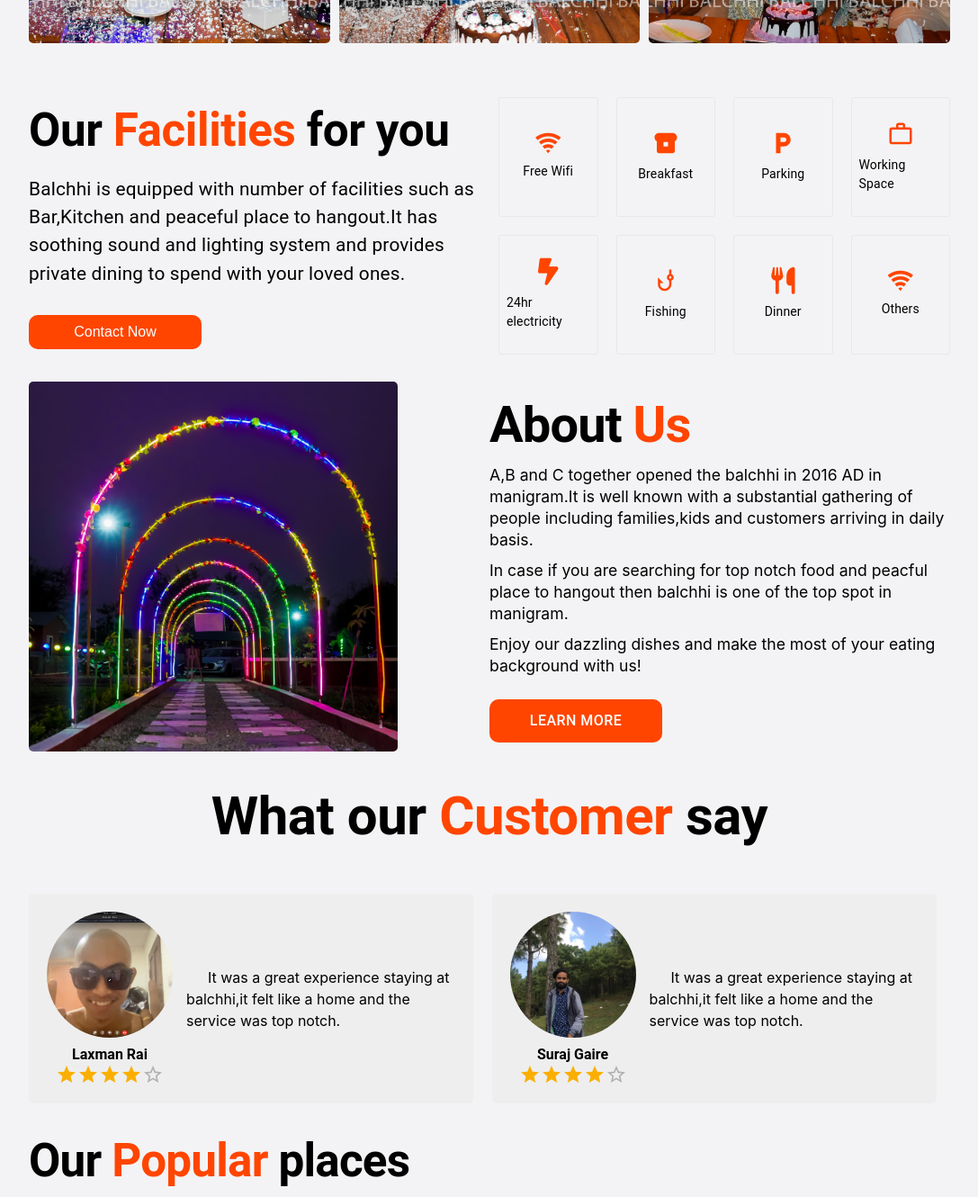
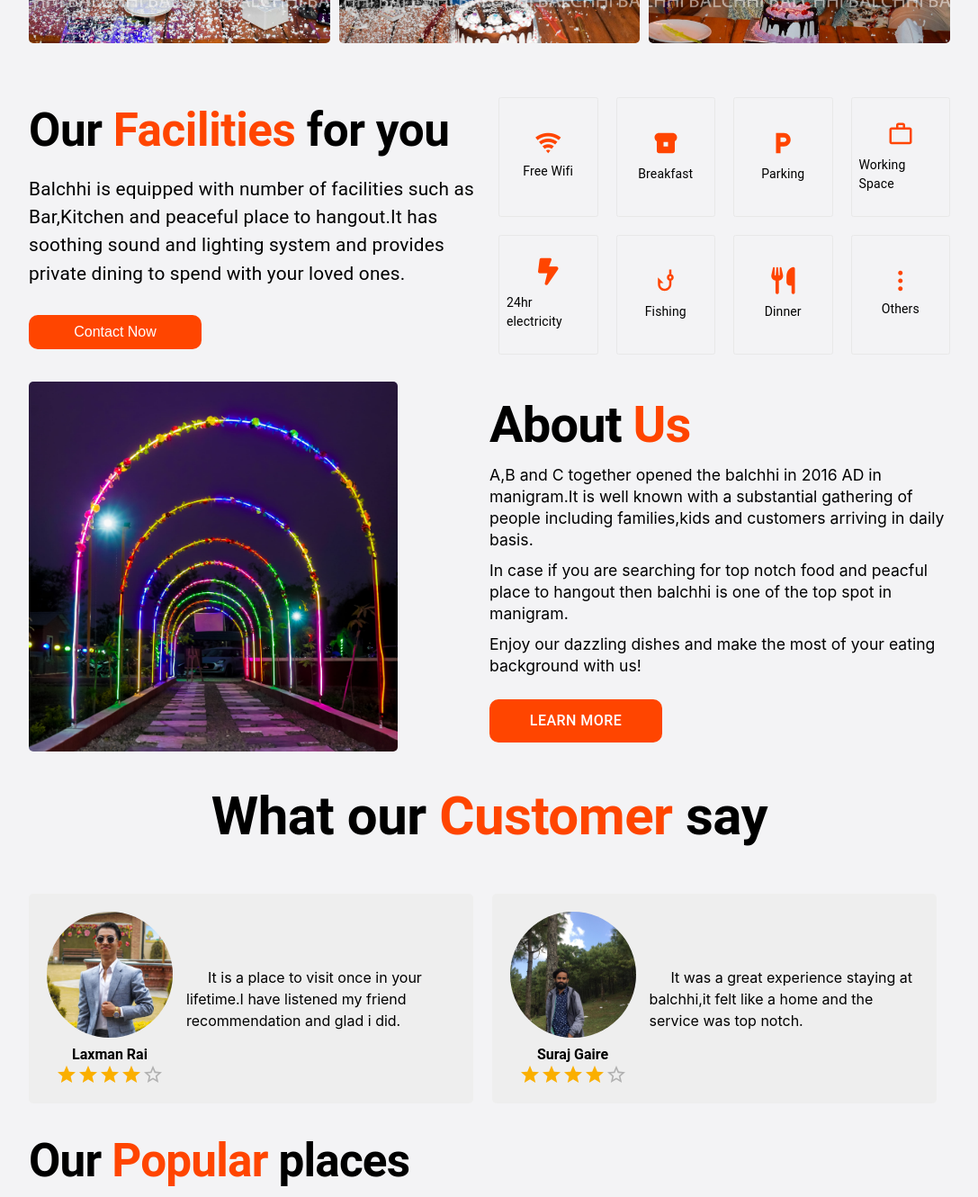
Before and after one commit to surajgaire14/balchhi, a React (Vite) app: page / in a window 1280 px wide. Shown: the part 1084-2414 px from the top of the page at 90% size, without its empty margins (96-1183 px from the left). Built offline with nearby package versions, Linux system fonts and the light colour scheme; some icons are missing.

Commit message:
testimonials updated

```diff
--- a/src/Components/Contact/Contact.jsx
+++ b/src/Components/Contact/Contact.jsx
@@ -17,7 +17,8 @@ const Contact = () => {
           Contact <span style={{ color: "orangered" }}> Us</span>
         </Typography>
         <Typography>
-          Balchhi is easy to find so visitors can get quickly in touch with us.Contact us and make most of your eating background with us.
+          Balchhi is easy to find so visitors can get quickly in touch with
+          us.Contact us and make most of your eating background with us.
         </Typography>
       </div>
       <div className="location__container">
--- a/src/Components/Facilities/Facilities.jsx
+++ b/src/Components/Facilities/Facilities.jsx
@@ -22,7 +22,7 @@ const icons = [
     icon: <PhishingIcon className="icon" fontSize="2rem" />,
   },
   { name: "Dinner", icon: <i className="fa-solid fa-utensils icon"></i> },
-  { name: "Others", icon: <i className="ri-wifi-fill icon"></i> },
+  { name: "Others", icon: <i class="ri-more-2-fill icon"></i> },
 ];
 
 const Facilities = () => {
--- a/src/Components/Testimonials/Testimonials.jsx
+++ b/src/Components/Testimonials/Testimonials.jsx
@@ -1,7 +1,7 @@
 import React from "react";
 import gaire from "../../images/gaire.jpg";
 import riwaj from "../../images/riwaj.jpg";
-import laxman from "../../images/laxman.png";
+import laxman from "../../images/laxman.jpg";
 import { Swiper, SwiperSlide } from "swiper/react";
 import { Rating } from "@mui/material";
 import Testimonial from "./Testimonial";
@@ -22,14 +22,14 @@ const Persons = [
     img: riwaj,
     rating: <Rating value={5} readOnly />,
     review:
-      "It was a great experience staying at balchhi,it felt like a home and the service was top notch.",
+      "Thank you so much for providing best quality of services available in the town.",
   },
   {
     name: "Laxman Rai",
     img: laxman,
     rating: <Rating value={4} readOnly />,
     review:
-      "It was a great experience staying at balchhi,it felt like a home and the service was top notch.",
+      "It is a place to visit once in your lifetime.I have listened my friend recommendation and glad i did.",
   },
 ];
 
```
Also changed, not shown: src/images/laxman.jpg (added).
